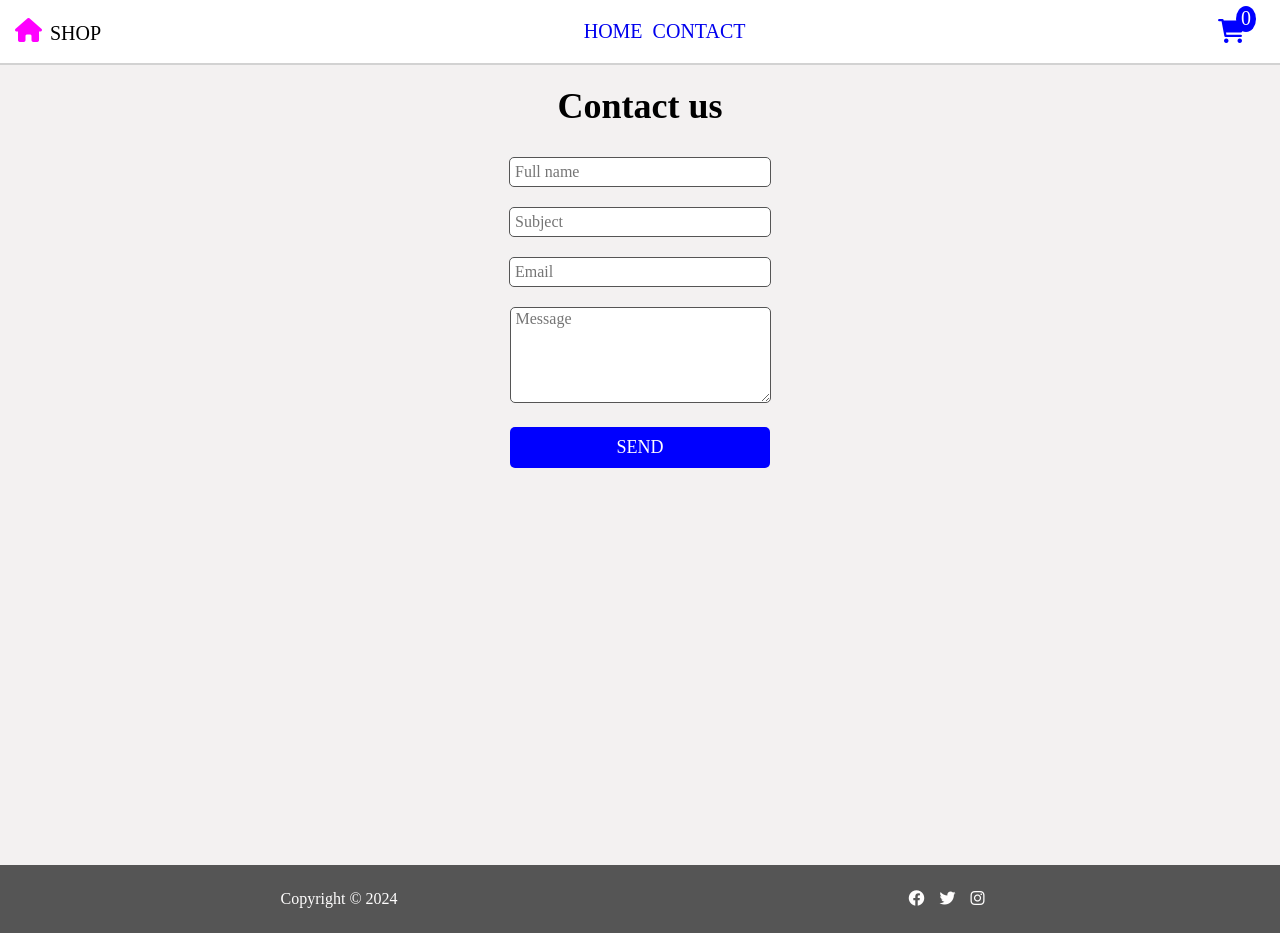
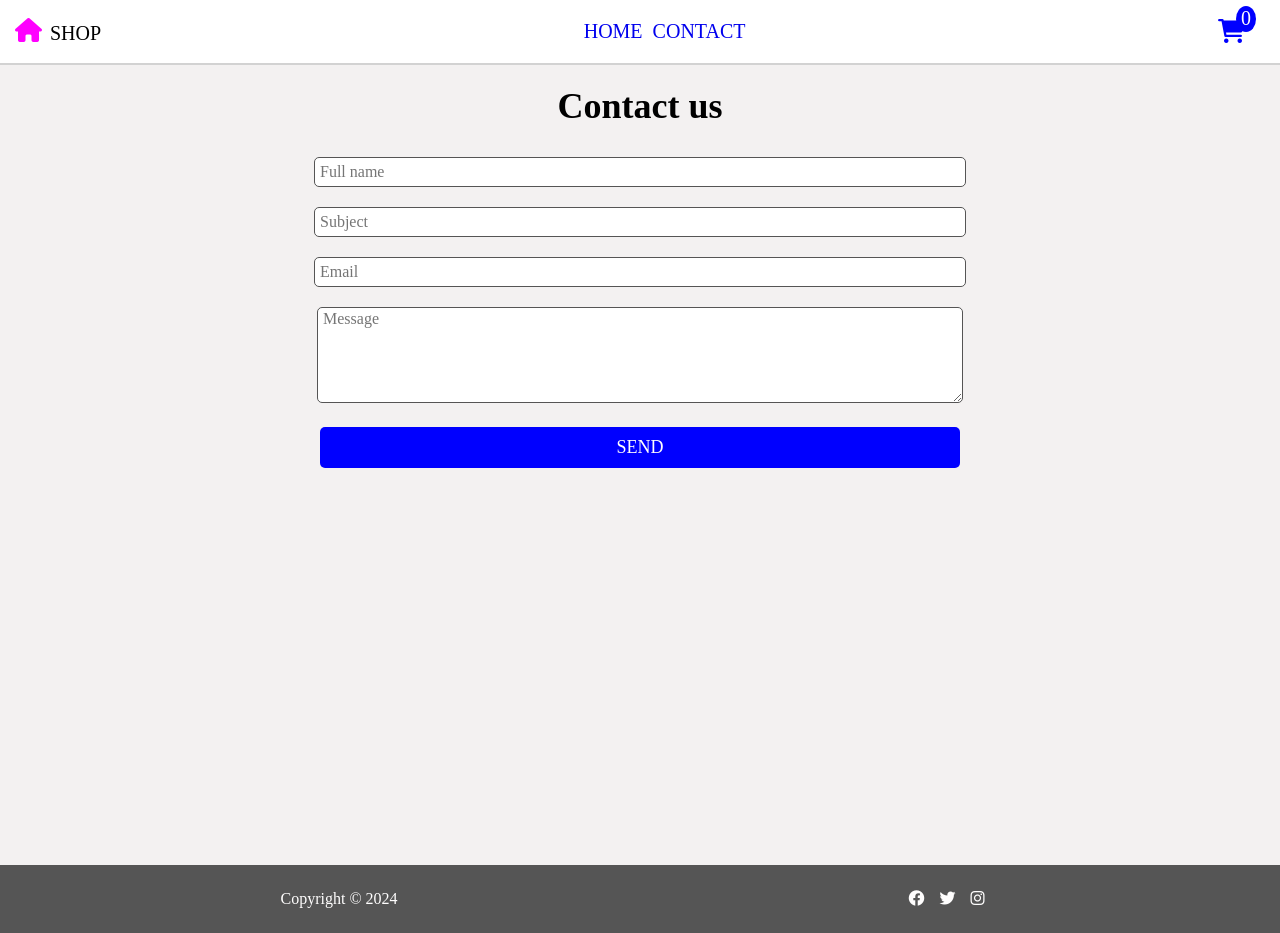
Before and after one commit to tnjensen/CA, a React (Vite) app: page /contact in a window 1280 px wide. Built offline with nearby package versions, Linux system fonts and the light colour scheme.

Commit message:
Edited styling contact form

```diff
--- a/src/components/contact/contact.module.css
+++ b/src/components/contact/contact.module.css
@@ -10,14 +10,9 @@
 .contactForm{
     margin-top: 20px;
 }
-label{
-   display: inline-block;
-   text-align: right;
-   width: 100px;
-
-}
 input{
     margin: 10px;
+    width: 70%;
     padding: 5px;
     border: 1px solid var(--footer-background);
     border-radius: 5px;
@@ -30,7 +25,7 @@ textarea{
     margin: 10px 0 0 0;
     border: 1px solid var(--footer-background);
     border-radius: 5px;
-    width: 200px;
+    width: 70%;
 }
 textarea::placeholder{
     padding-left: 3px;
@@ -47,7 +42,7 @@ textarea::placeholder{
     background-color: var(--primary-color);
     color: #fffefe;
     border: none;
-    width: 200px;
+    width: 70%;
     border-radius: 5px;
 }
 .submitButton:hover{
@@ -66,16 +61,13 @@ textarea::placeholder{
     h1{
         font-size: 36px;
     }
-    label{
-        font-size: 18px;
-    }
     input{
-        width: 250px;
+        width: 50%;
     }
     textarea{
-        width: 255px;
+        width: 50%;
     }
     .submitButton{
-        width: 260px;
+        width: 50%;
     }
 }
```
